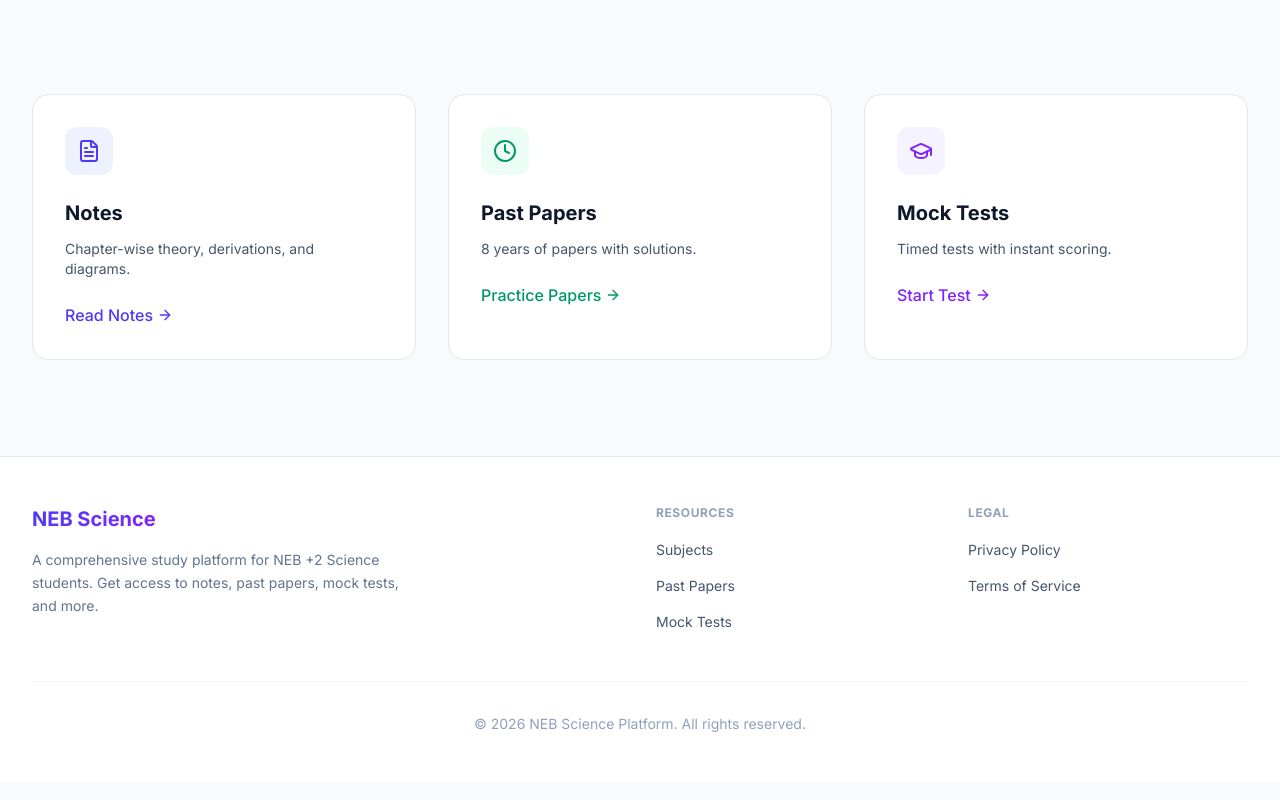
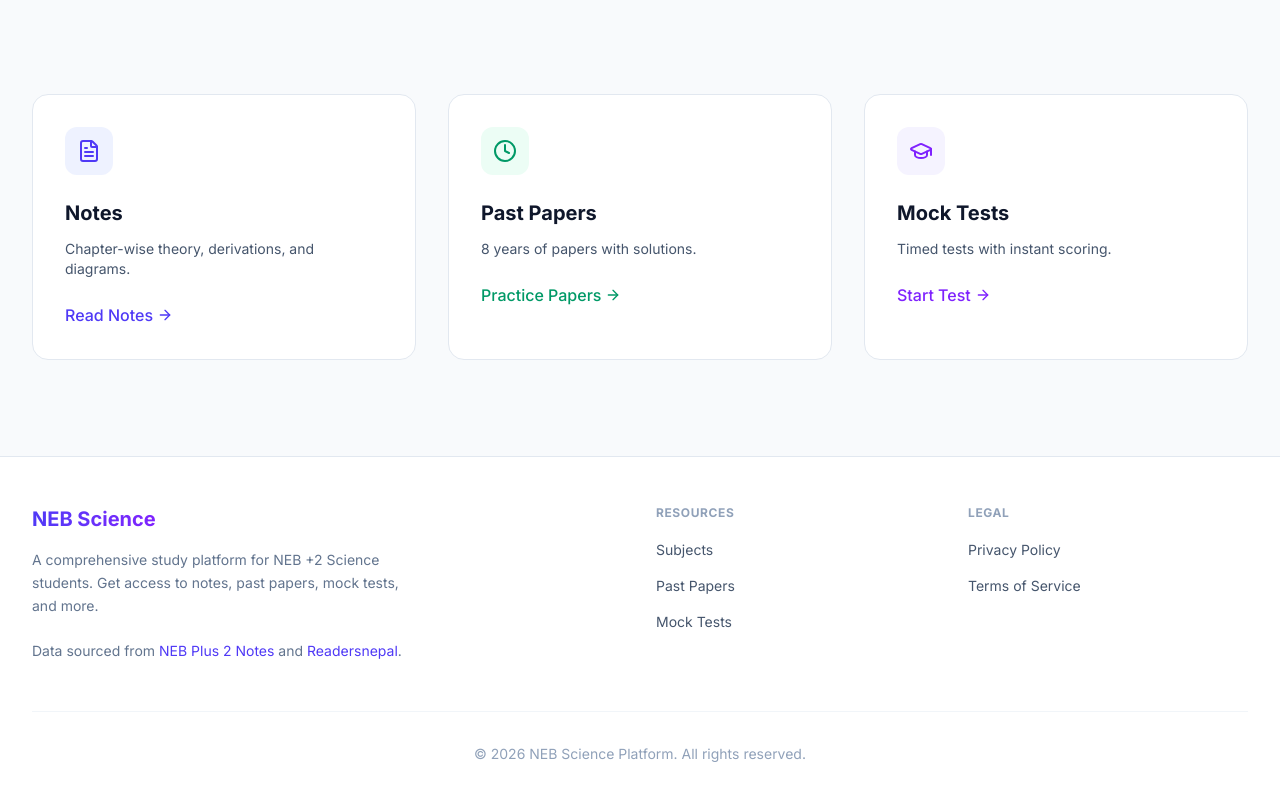
Before and after one commit to 06navdeep06/NEB-scrapper, a Next.js app: page / in a window 1280 px wide. Shown: the part 1377-2177 px from the top of the page. Built offline with nearby package versions, Linux system fonts and the light colour scheme.

Commit message:
Update Footer with data source attribution

```diff
--- a/src/components/Footer.tsx
+++ b/src/components/Footer.tsx
@@ -12,6 +12,8 @@ export default function Footer() {
             <p className="mt-4 text-slate-500 text-sm leading-relaxed max-w-sm dark:text-slate-400">
               A comprehensive study platform for NEB +2 Science students.
               Get access to notes, past papers, mock tests, and more.
+              <br/><br/>
+              Data sourced from <a href="https://nebplus2notes.com/" target="_blank" rel="noopener noreferrer" className="text-indigo-600 hover:underline">NEB Plus 2 Notes</a> and <a href="https://readersnepal.com/" target="_blank" rel="noopener noreferrer" className="text-indigo-600 hover:underline">Readersnepal</a>.
             </p>
           </div>
           <div>
```
